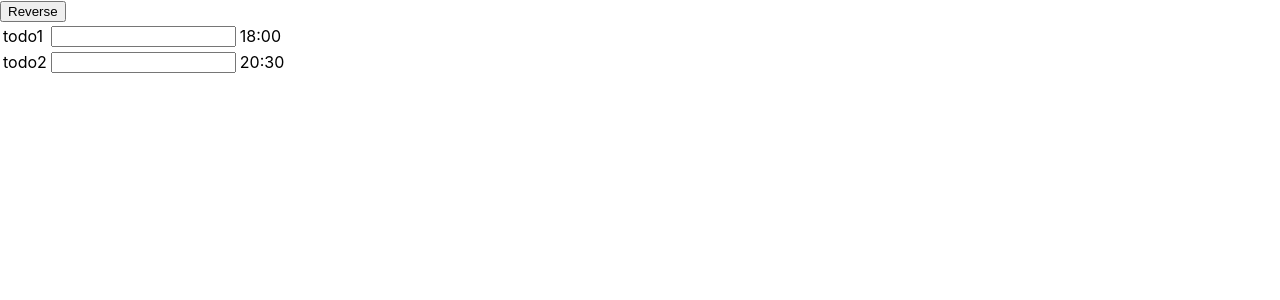
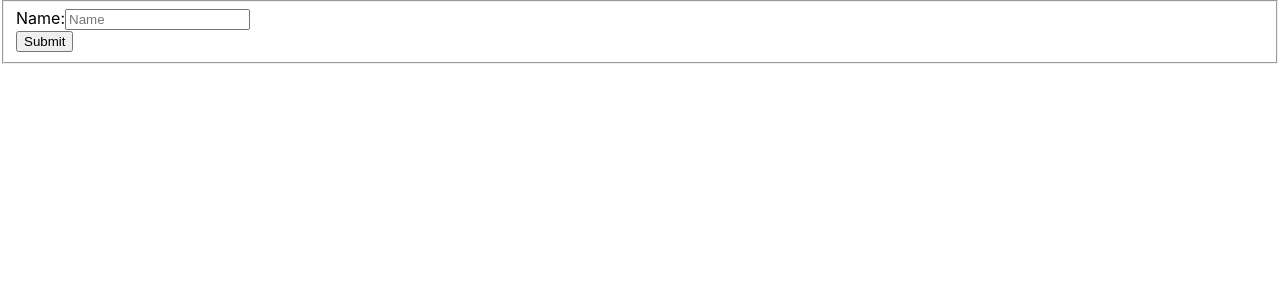
Before and after one commit to thy-jumrylsolivio/Prroject-1, a React (Create React App) app: page / in a window 1280 px wide. Shown: the top 300 px of the page. Built offline with nearby package versions, Linux system fonts and the light colour scheme.

Commit message:
preventDom refrest url

```diff
--- a/src/App.js
+++ b/src/App.js
@@ -1,9 +1,9 @@
-import AppKeys from "./Keys/AppKeys";
+import PreventDom from "./PreventDefault/PreventDom";
 
 function App() {
 
     return (
-        <AppKeys />
+        <PreventDom />
     )
 }
 
--- /dev/null
+++ b/src/PreventDefault/PreventDom.js
@@ -0,0 +1,34 @@
+import { useState } from "react"
+
+function PreventDom() {
+    const [name, setName] = useState("");
+
+    const handleSubmit = (e) => {
+        e.preventDefault();
+        setName("");
+        console.log("Form Submmited");
+    };
+
+    return (
+        <div classname="PreventDom">
+            <form onSubmit={handleSubmit}>
+                <fieldset>
+                    <div className="Field">
+                        <label>Name:</label>
+                        <input
+                            type="text"
+                            placeholder="Name"
+                            name="name"
+                            value={name}
+                            onChange={(e) => setName(e.target.value)}
+                        />
+                    </div>
+                    <button  type="submit">Submit</button>
+                </fieldset>
+            </form>
+
+        </div>
+    )
+
+}
+export default PreventDom
```
